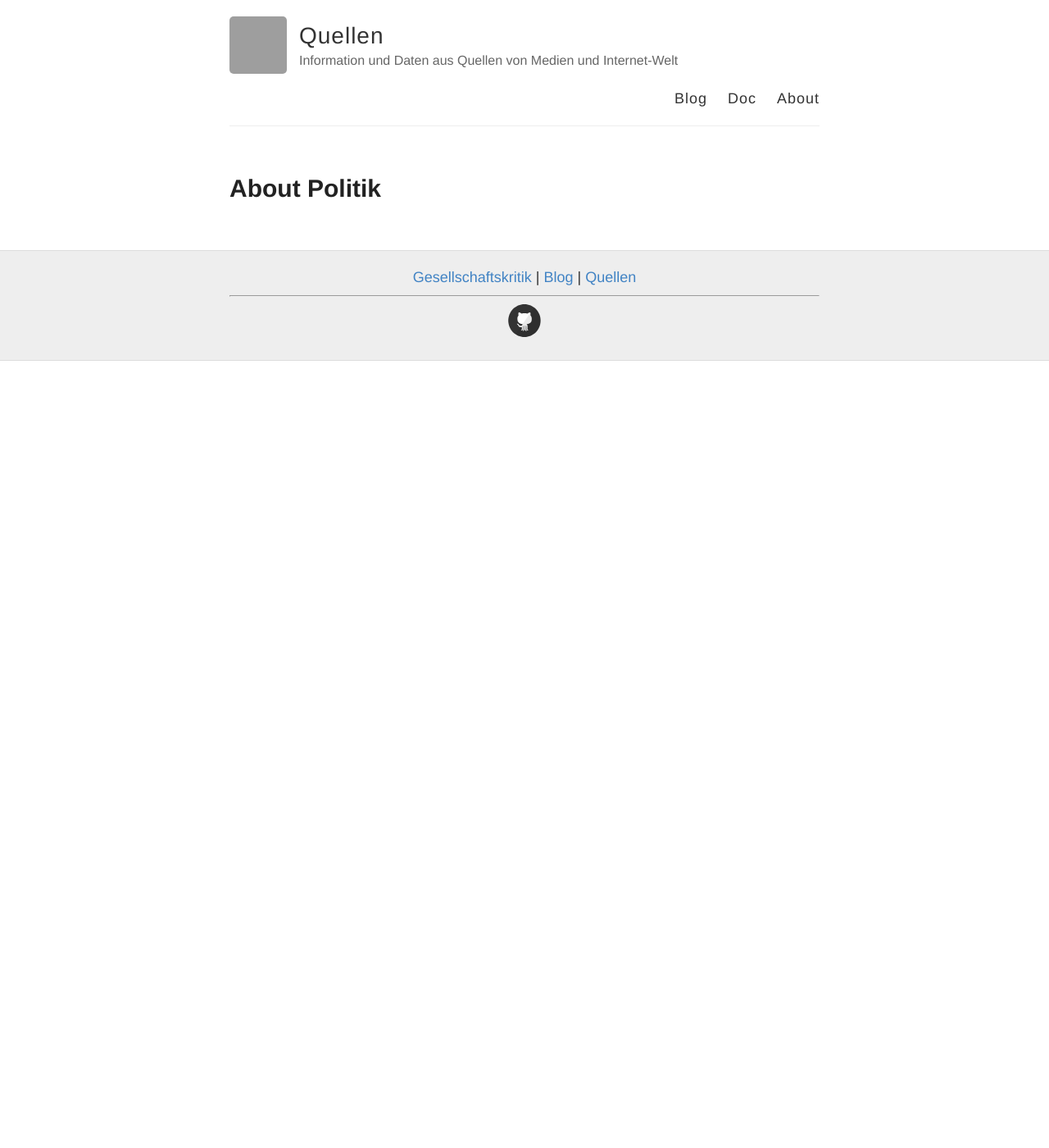
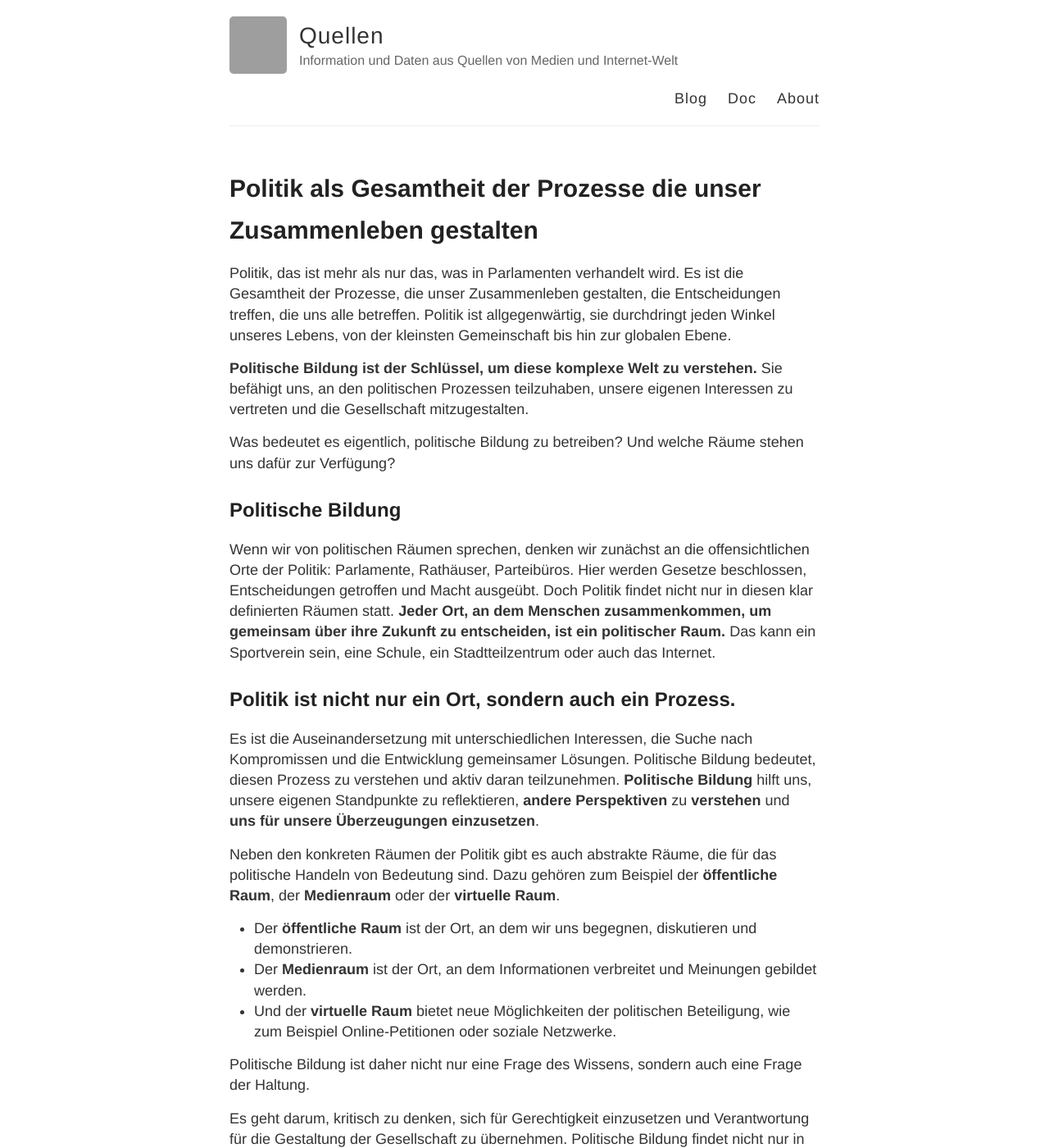
Before and after one commit to S2030c/politik, a Jekyll site: the page built from info.md, in a window 1280 px wide and 1400 px high. Shown: the whole window at 82% size. Built offline with Jekyll 4.4.1, drawn with Linux system fonts in a browser that asks for light colours; some of the changed text lies outside the part shown; grey boxes are pictures that could not be loaded.

Commit message:
Update info.md

```diff
--- a/info.md
+++ b/info.md
@@ -1,5 +1,32 @@
 ---
 layout: page
-title: About Politik
+title: Politik als Gesamtheit der Prozesse die unser Zusammenleben gestalten
 permalink: /info/
 ---
+Politik, das ist mehr als nur das, was in Parlamenten verhandelt wird. Es ist die Gesamtheit der Prozesse, die unser Zusammenleben gestalten, die Entscheidungen treffen, die uns alle betreffen. Politik ist allgegenwärtig, sie durchdringt jeden Winkel unseres Lebens, von der kleinsten Gemeinschaft bis hin zur globalen Ebene.
+
+**Politische Bildung ist der Schlüssel, um diese komplexe Welt zu verstehen.** Sie befähigt uns, an den politischen Prozessen teilzuhaben, unsere eigenen Interessen zu vertreten und die Gesellschaft mitzugestalten.
+
+Was bedeutet es eigentlich, politische Bildung zu betreiben? Und welche Räume stehen uns dafür zur Verfügung?
+
+## Politische Bildung
+
+Wenn wir von politischen Räumen sprechen, denken wir zunächst an die offensichtlichen Orte der Politik: Parlamente, Rathäuser, Parteibüros. Hier werden Gesetze beschlossen, Entscheidungen getroffen und Macht ausgeübt. Doch Politik findet nicht nur in diesen klar definierten Räumen statt. **Jeder Ort, an dem Menschen zusammenkommen, um gemeinsam über ihre Zukunft zu entscheiden, ist ein politischer Raum.** Das kann ein Sportverein sein, eine Schule, ein Stadtteilzentrum oder auch das Internet.
+
+## Politik ist nicht nur ein Ort, sondern auch ein Prozess.
+
+Es ist die Auseinandersetzung mit unterschiedlichen Interessen, die Suche nach Kompromissen und die Entwicklung gemeinsamer Lösungen. Politische Bildung bedeutet, diesen Prozess zu verstehen und aktiv daran teilzunehmen. **Politische Bildung** hilft uns, unsere eigenen Standpunkte zu reflektieren, **andere Perspektiven** zu **verstehen** und **uns für unsere Überzeugungen einzusetzen**.
+
+Neben den konkreten Räumen der Politik gibt es auch abstrakte Räume, die für das politische Handeln von Bedeutung sind. Dazu gehören zum Beispiel der **öffentliche Raum**, der **Medienraum** oder der **virtuelle Raum**.
+
+* Der **öffentliche Raum** ist der Ort, an dem wir uns begegnen, diskutieren und demonstrieren.
+* Der **Medienraum** ist der Ort, an dem Informationen verbreitet und Meinungen gebildet werden.
+* Und der **virtuelle Raum** bietet neue Möglichkeiten der politischen Beteiligung, wie zum Beispiel Online-Petitionen oder soziale Netzwerke.
+
+Politische Bildung ist daher nicht nur eine Frage des Wissens, sondern auch eine Frage der Haltung.
+
+Es geht darum, kritisch zu denken, sich für Gerechtigkeit einzusetzen und Verantwortung für die Gestaltung der Gesellschaft zu übernehmen. Politische Bildung findet nicht nur in der Schule statt, sondern begleitet uns ein Leben lang. Sie ist ein kontinuierlicher Prozess des Lernens und der Auseinandersetzung mit der Welt.
+
+Indem wir die politischen Räume, in denen wir leben, bewusst wahrnehmen und aktiv gestalten, können wir unsere Demokratie stärken und eine gerechtere Gesellschaft mitgestalten.
+
+**Politik ist nicht etwas, das uns einfach passiert**, sondern etwas, das wir selbst gestalten können, und dies auch auf gewisse Art müssen.
```
